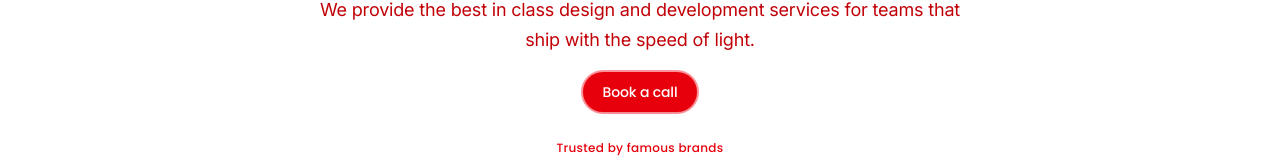
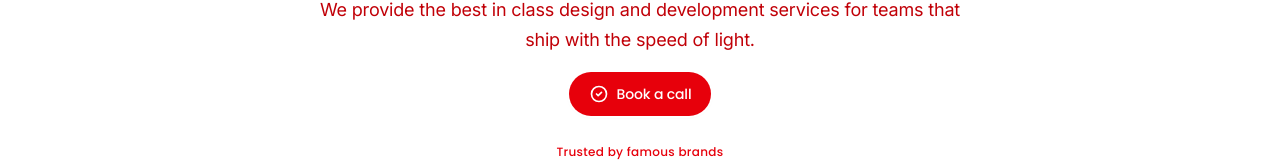
Before and after one commit to ajaySingh2615/sortout-innovation-3.0, a Next.js app: page / in a window 1280 px wide. Both pictures are taken after a click on the button "Book a call". Shown: the part 394-560 px from the top of the page. Built offline with nearby package versions, Linux system fonts and the light colour scheme.

Commit message:
Refactor HeroSection to replace button with a reusable Button component, enhancing code structure and maintainability

```diff
--- a/src/components/sections/HeroSection.tsx
+++ b/src/components/sections/HeroSection.tsx
@@ -2,6 +2,7 @@
 import React from "react";
 import { motion } from "framer-motion";
 import { AnimatedTooltip } from "../ui/animated-tooltip";
+import { Button } from "../ui/stateful-button";
 
 export const HeroSection = () => {
   // Avatar images (placeholder URLs - replace with actual team photos)
@@ -125,9 +126,19 @@ export const HeroSection = () => {
             transition={{ duration: 0.8, delay: 0.6 }}
             className="flex justify-center mb-7"
           >
-            <button className="inline-flex items-center justify-center rounded-full bg-red-600 px-5 py-2.5 text-sm font-heading font-semibold text-white shadow hover:bg-red-700 focus:outline-none focus:ring-2 focus:ring-red-500/50 transition-all duration-200">
+            <Button
+              // override green → red to match your theme
+              className="bg-red-600 hover:bg-red-700 hover:ring-red-600 ring-red-500 px-5 py-2.5 rounded-full font-heading font-semibold text-sm shadow"
+              onClick={async () => {
+                // simulate an async action so the loader + check animation shows
+                await new Promise((r) => setTimeout(r, 1200));
+                // After success animation finishes automatically,
+                // you can also trigger anything else here if you want (toast, modal open, etc.)
+              }}
+              aria-label="Book a call"
+            >
               Book a call
-            </button>
+            </Button>
           </motion.div>
 
           {/* Trusted Label */}
--- /dev/null
+++ b/src/components/ui/stateful-button.tsx
@@ -0,0 +1,168 @@
+"use client";
+import { cn } from "@/lib/utils";
+import React from "react";
+import { motion, AnimatePresence, useAnimate } from "motion/react";
+
+interface ButtonProps extends React.ButtonHTMLAttributes<HTMLButtonElement> {
+  className?: string;
+  children: React.ReactNode;
+}
+
+export const Button = ({ className, children, ...props }: ButtonProps) => {
+  const [scope, animate] = useAnimate();
+
+  const animateLoading = async () => {
+    await animate(
+      ".loader",
+      {
+        width: "20px",
+        scale: 1,
+        display: "block",
+      },
+      {
+        duration: 0.2,
+      },
+    );
+  };
+
+  const animateSuccess = async () => {
+    await animate(
+      ".loader",
+      {
+        width: "0px",
+        scale: 0,
+        display: "none",
+      },
+      {
+        duration: 0.2,
+      },
+    );
+    await animate(
+      ".check",
+      {
+        width: "20px",
+        scale: 1,
+        display: "block",
+      },
+      {
+        duration: 0.2,
+      },
+    );
+
+    await animate(
+      ".check",
+      {
+        width: "0px",
+        scale: 0,
+        display: "none",
+      },
+      {
+        delay: 2,
+        duration: 0.2,
+      },
+    );
+  };
+
+  const handleClick = async (event: React.MouseEvent<HTMLButtonElement>) => {
+    await animateLoading();
+    await props.onClick?.(event);
+    await animateSuccess();
+  };
+
+  const {
+    onClick,
+    onDrag,
+    onDragStart,
+    onDragEnd,
+    onAnimationStart,
+    onAnimationEnd,
+    ...buttonProps
+  } = props;
+
+  return (
+    <motion.button
+      layout
+      layoutId="button"
+      ref={scope}
+      className={cn(
+        "flex min-w-[120px] cursor-pointer items-center justify-center gap-2 rounded-full bg-green-500 px-4 py-2 font-medium text-white ring-offset-2 transition duration-200 hover:ring-2 hover:ring-green-500 dark:ring-offset-black",
+        className,
+      )}
+      {...buttonProps}
+      onClick={handleClick}
+    >
+      <motion.div layout className="flex items-center gap-2">
+        <Loader />
+        <CheckIcon />
+        <motion.span layout>{children}</motion.span>
+      </motion.div>
+    </motion.button>
+  );
+};
+
+const Loader = () => {
+  return (
+    <motion.svg
+      animate={{
+        rotate: [0, 360],
+      }}
+      initial={{
+        scale: 0,
+        width: 0,
+        display: "none",
+      }}
+      style={{
+        scale: 0.5,
+        display: "none",
+      }}
+      transition={{
+        duration: 0.3,
+        repeat: Infinity,
+        ease: "linear",
+      }}
+      xmlns="http://www.w3.org/2000/svg"
+      width="24"
+      height="24"
+      viewBox="0 0 24 24"
+      fill="none"
+      stroke="currentColor"
+      strokeWidth="2"
+      strokeLinecap="round"
+      strokeLinejoin="round"
+      className="loader text-white"
+    >
+      <path stroke="none" d="M0 0h24v24H0z" fill="none" />
+      <path d="M12 3a9 9 0 1 0 9 9" />
+    </motion.svg>
+  );
+};
+
+const CheckIcon = () => {
+  return (
+    <motion.svg
+      initial={{
+        scale: 0,
+        width: 0,
+        display: "none",
+      }}
+      style={{
+        scale: 0.5,
+        display: "none",
+      }}
+      xmlns="http://www.w3.org/2000/svg"
+      width="24"
+      height="24"
+      viewBox="0 0 24 24"
+      fill="none"
+      stroke="currentColor"
+      strokeWidth="2"
+      strokeLinecap="round"
+      strokeLinejoin="round"
+      className="check text-white"
+    >
+      <path stroke="none" d="M0 0h24v24H0z" fill="none" />
+      <path d="M12 12m-9 0a9 9 0 1 0 18 0a9 9 0 1 0 -18 0" />
+      <path d="M9 12l2 2l4 -4" />
+    </motion.svg>
+  );
+};
```
